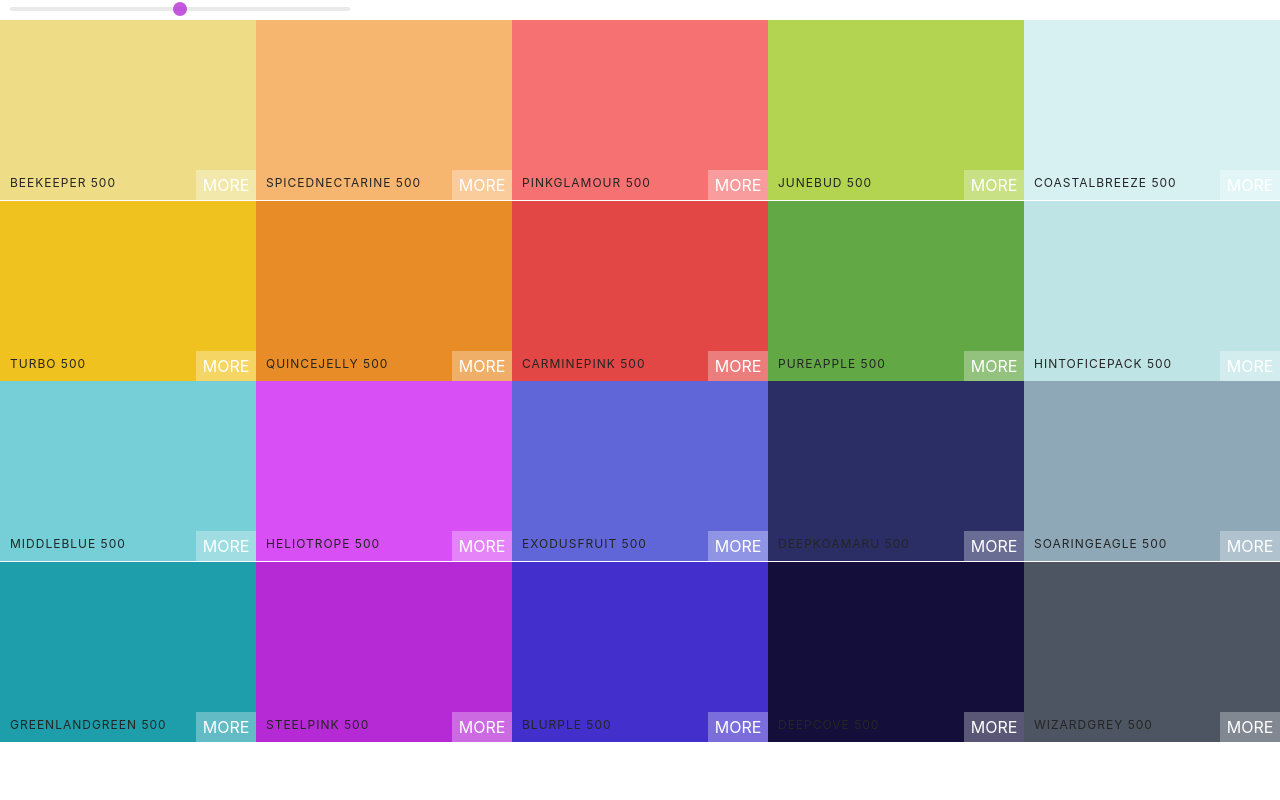
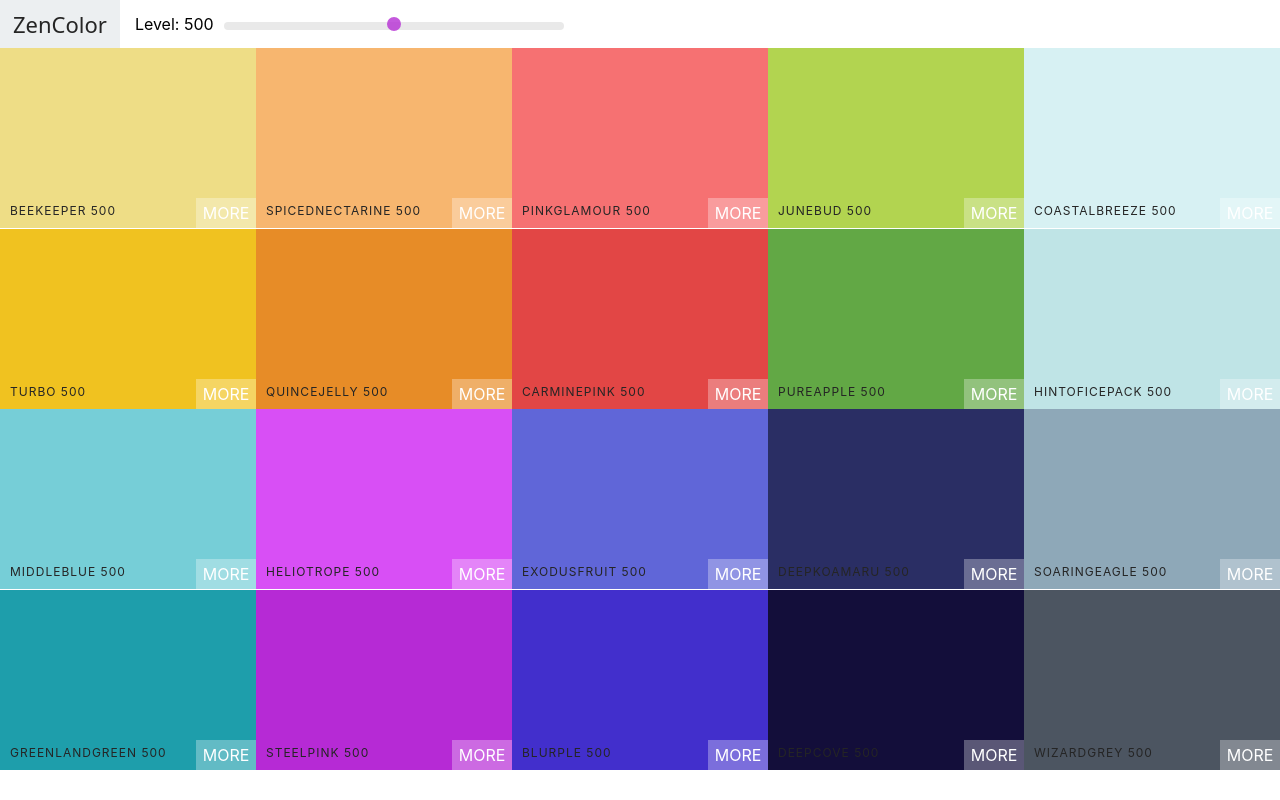
Before and after one commit to amandasimonelli/Colors-App, a React (Create React App) app in the folder colors-app/: page / in a window 1280 px wide. Built offline with nearby package versions, Linux system fonts and the light colour scheme.

Commit message:
Add Navbar

```diff
--- /dev/null
+++ b/colors-app/src/Navbar.css
@@ -0,0 +1,49 @@
+/* Main Styles */
+.Navbar {
+    display: flex;
+    align-items: center;
+    justify-content: flex-start;
+    height: 6vh;
+}
+
+.logo {
+    margin-right: 15px;
+    padding: 0 13px;
+    font-size: 22px;
+    background-color: #eceff1;
+    font-family: system-ui, -apple-system, BlinkMacSystemFont, 'Segoe UI', Roboto, Oxygen, Ubuntu, Cantarell, 'Open Sans', 'Helvetica Neue', sans-serif;
+    height: 100%;
+    display: flex;
+    align-items: center;
+}
+
+.logo a {
+    text-decoration: none;
+    color: #252525;
+}
+
+/* Slider */
+.slider{
+    width: 340px;
+    margin: 0 10px;
+    display: inline-block;
+}
+.rc-slider-track{
+    background-color: transparent !important;
+}
+
+.rc-slider-rail{
+    height: 8px;
+}
+
+.rc-slider-handle,
+.rc-slider-handle-dragging,
+.rc-slider-handle-dragging:hover,
+.rc-slider-handle-dragging:active,
+.rc-slider-handle-dragging:focus
+{
+    background-color: #b630d4 !important;
+    outline: none !important;
+    border: 2px solid #b630d4 !important;
+    box-shadow: none !important;
+}
--- /dev/null
+++ b/colors-app/src/Navbar.js
@@ -0,0 +1,35 @@
+import React, { Component } from 'react';
+import "rc-slider/assets/index.css";
+import Slider from 'rc-slider';
+import "./Navbar.css";
+
+
+export default class Navbar extends Component {
+  render() {
+
+    const {level, changeLevel} = this.props;
+
+    return (
+      <header className='Navbar'>
+        <div className='logo'>
+            <a href="#">ZenColor</a>
+        </div>
+        <div className='slider-container'>
+            <span>Level: {level}</span>
+        </div>
+        <div className='slider'>
+            <Slider
+                defaultValue={level}
+                min={100}
+                max={900}
+                step={100}
+                onChange={this.props.changeLevel}
+            />
+        </div>
+      </header>
+    )
+  }
+}
+
+// Leave export below to see if default rcc shortcut works the same.
+// export default Navbar
--- a/colors-app/src/Palette.css
+++ b/colors-app/src/Palette.css
@@ -7,28 +7,3 @@
 .Palette-colors{
      height: 90%;
 }
-
-.slider{
-    width: 340px;
-    margin: 0 10px;
-    display: inline-block;
-}
-.rc-slider-track{
-    background-color: transparent !important;
-}
-
-.rc-slider-rail{
-    height: 8px;
-}
-
-.rc-slider-handle,
-.rc-slider-handle-dragging,
-.rc-slider-handle-dragging:hover,
-.rc-slider-handle-dragging:active,
-.rc-slider-handle-dragging:focus
-{
-    background-color: #b630d4 !important;
-    outline: none !important;
-    border: 2px solid #b630d4 !important;
-    box-shadow: none !important;
-}
--- a/colors-app/src/Palette.js
+++ b/colors-app/src/Palette.js
@@ -1,10 +1,7 @@
 import React, { Component } from 'react';
 import ColorBox from './ColorBox';
-// import {generatePalette} from "./colorHelpers.js"
-// import seedColors from './seedColors';
-import "rc-slider/assets/index.css";
 import "./Palette.css";
-import Slider from 'rc-slider';
+import Navbar from './Navbar.js';
 
 class Palette extends Component {
     constructor(props){
@@ -15,7 +12,6 @@
 
     changeLevel(level){
         this.setState({ level: level })
-        // console.log(level);
     }
 
     render() {
@@ -27,18 +23,11 @@
         return (
             <div>
                 <div className='Palette'>
-                    <div className='slider'>
-                        <Slider
-                            defaultValue={level}
-                            min={100}
-                            max={900}
-                            step={100}
-                            onChange={this.changeLevel}
-                        />
-                    </div>
-                    {/* Navbar goes here */}
+                    {/* Navigation */}
+                    <Navbar level={level} changeLevel={this.changeLevel} />
+                    {/* Body */}
                     <div className='Palette-colors'>{colorBoxes}</div>
-                    {/* footer */}
+                    {/* Footer */}
                 </div>
             </div>
         )
```
Also changed, not shown: 1 other file (tests, documents, lock files or other folders).
